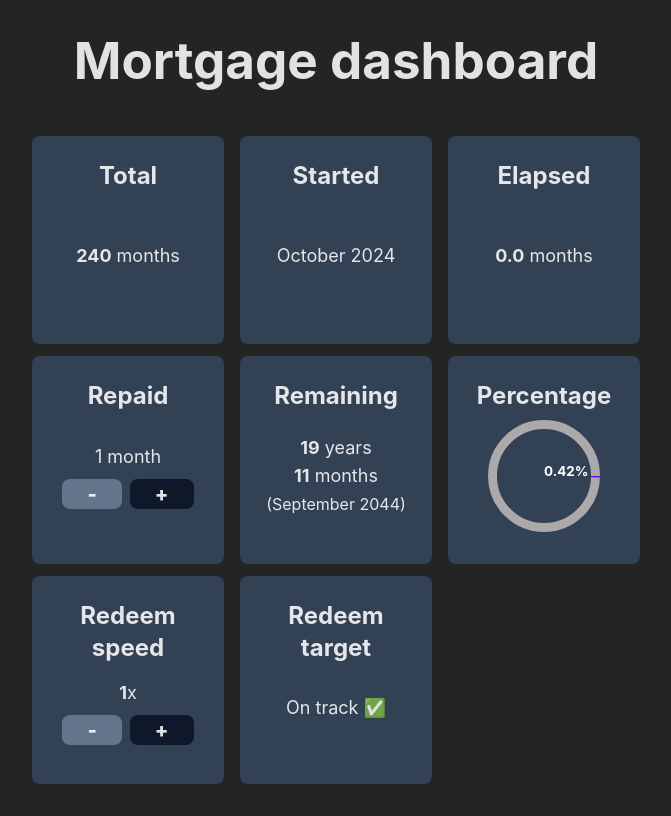
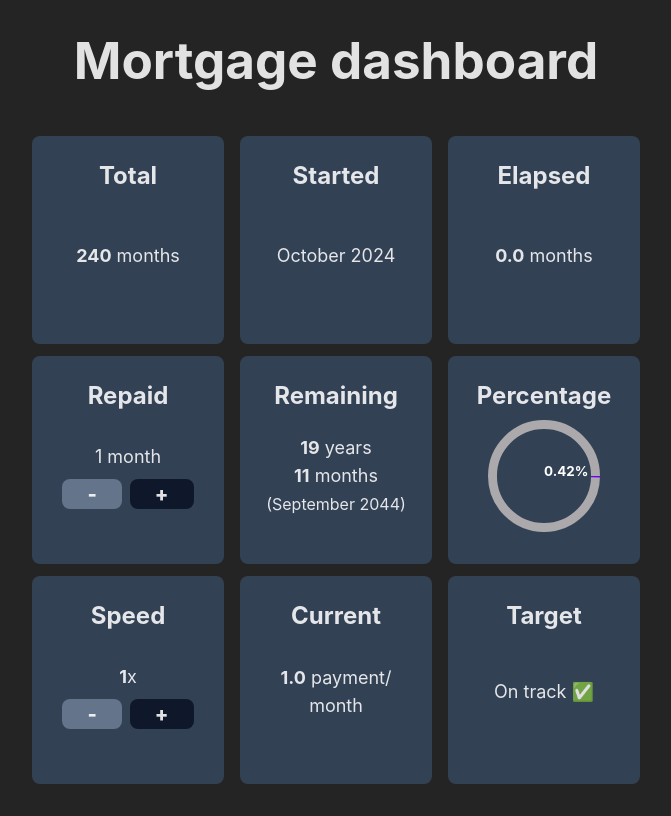
Before and after one commit to nicolasgasco/mortgage_dashboard, a React (Vite) app in the folder app/: page / in a window 1280 px wide. Shown: the whole page, without its empty margins (304-975 px from the left). Built offline with nearby package versions, Linux system fonts and the light colour scheme.

Commit message:
Add Target tile

```diff
--- a/app/src/App.tsx
+++ b/app/src/App.tsx
@@ -14,6 +14,7 @@ import { TargetTileContent } from "./components/TargetTileContent";
 import { StartedTileContent } from "./components/StartedTileContent";
 import { ElapsedTileContent } from "./components/ElapsedTileContent";
 import { TotalTileContent } from "./components/TotalTileContent";
+import { CurrentTileContent } from "./components/CurrentTileContent";
 
 const MILLISECONDS_IN_A_MONTH = 1000 * 60 * 60 * 24 * 30.44; // Average month length in milliseconds
 
@@ -77,10 +78,13 @@ function App() {
         <Tile title="Percentage">
           <PercentageTileContent repaidAmount={repaidAmount} />
         </Tile>
-        <Tile title="Redeem speed">
+        <Tile title="Speed">
           <RedeemTileContent speed={speed} setSpeed={setSpeed} />
         </Tile>
-        <Tile title="Redeem target">
+        <Tile title="Current">
+          <CurrentTileContent repaidAmount={repaidAmount} elapsedMonths={elapsedMonths} />
+        </Tile>
+        <Tile title="Target">
           <TargetTileContent repaidAmount={repaidAmount} elapsedMonths={elapsedMonths} speed={speed} />
         </Tile>
       </div >
--- /dev/null
+++ b/app/src/components/CurrentTileContent.tsx
@@ -0,0 +1,13 @@
+interface CurrentTileContentProps {
+  repaidAmount: number;
+  elapsedMonths: number;
+}
+
+export const CurrentTileContent = ({ repaidAmount, elapsedMonths }: CurrentTileContentProps) => {
+  const paidPerMonth = repaidAmount / Math.ceil(elapsedMonths);
+  return (
+    <p className="mb-2">
+      <strong>{paidPerMonth.toFixed(1)}</strong> {paidPerMonth === 1 ? "payment" : "payments"}/<br />month
+    </p>
+  )
+};
```
